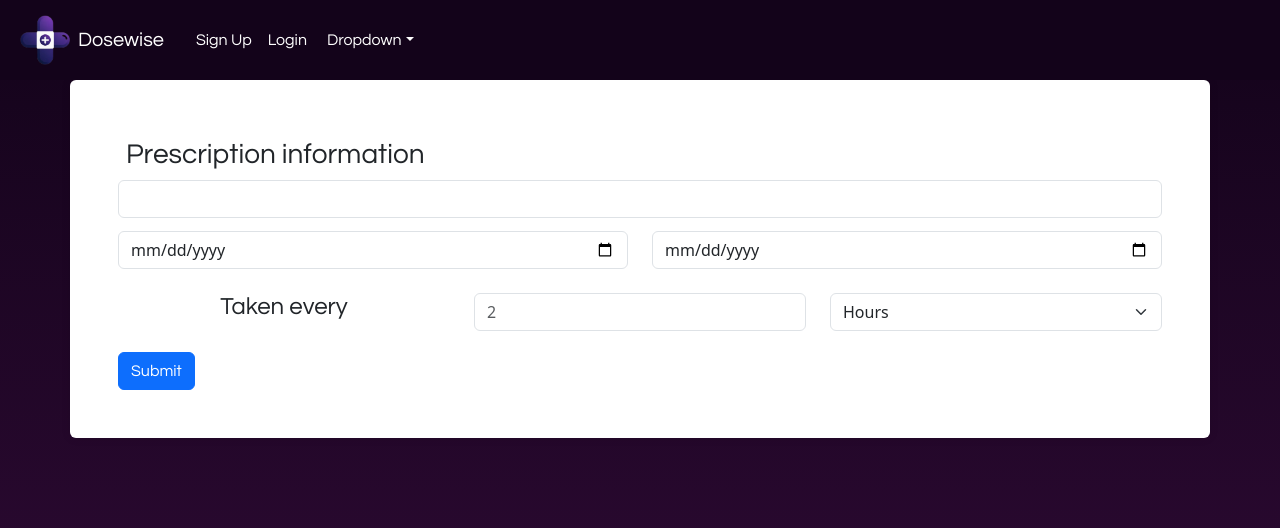
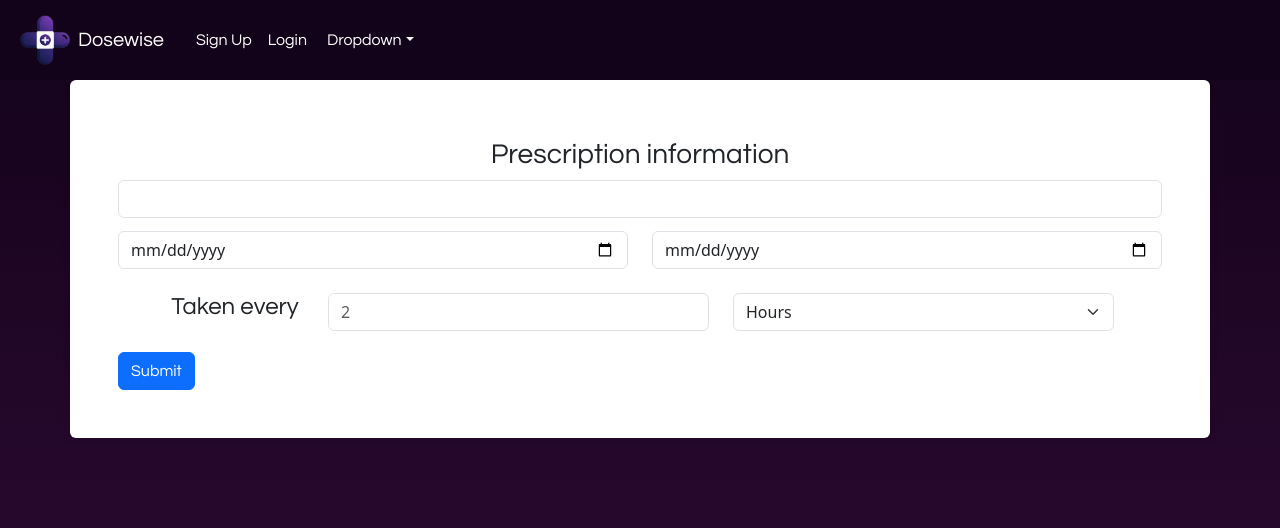
Before and after one commit to arnavk377/dosewise-frontend, a React (Vite) app: page /prescription in a window 1280 px wide. Shown: the top 528 px of the page. Built offline with nearby package versions, Linux system fonts and the light colour scheme.

Commit message:
prescription

```diff
--- a/src/assets/prescription.jsx
+++ b/src/assets/prescription.jsx
@@ -11,7 +11,7 @@ function Prescription() {
             <Navbar />
             <form className="p-5 container bg-white rounded">
 
-                <h1>Prescription information</h1>
+                <h1 className="text-center">Prescription information</h1>
                 <label htmlFor="drugname"></label>
                 <input className="form-control locked-form" type="text" id="drugname" name="drugname" value={paramValue} disabled/>
                 <div className="row my-2">
@@ -24,8 +24,8 @@ function Prescription() {
                         <input className="form-control"type="date" id="enddate" name="enddate" />
                     </div>
                 </div>
-                <div className="row mt-4">
-                    <div className="col">
+                <div className="row mt-4 px-5">
+                    <div className="col-2">
                         <h4 className="text-dark text-center questrial">Taken every</h4>
                     </div>
                     <div className="col">
```
